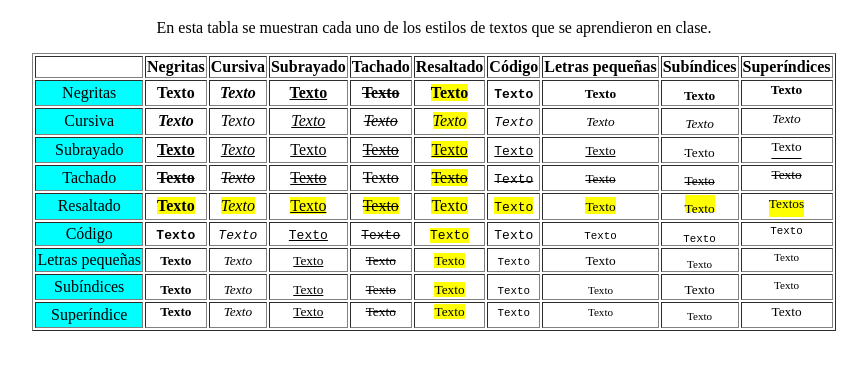
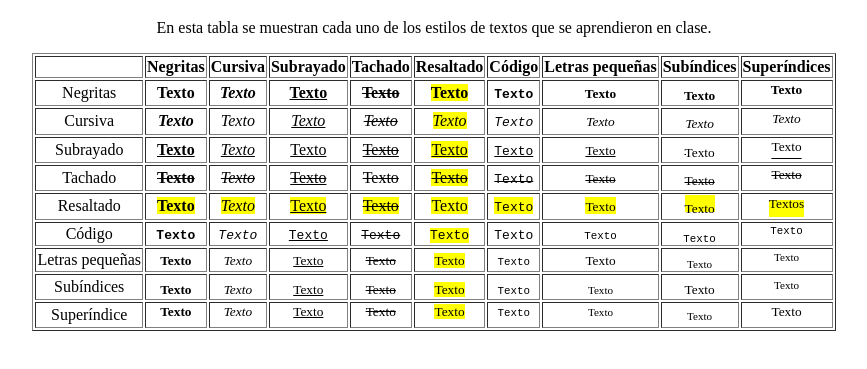
Before and after one commit to jcsapr03/jcsapr03.github.io, a plain HTML site: page index.html in a window 1280 px wide. Shown: the part 61-430 px from the top of the page, without its empty margins (206-1073 px from the left). Drawn offline with Linux system fonts and the light colour scheme.

Commit message:
Update index.html

```diff
--- a/index.html
+++ b/index.html
@@ -23,7 +23,7 @@
     </tr>
 
     <tr align=CENTER>
-        <td bgcolor="#00FFFF">Negritas</td>
+        <td>Negritas</td>
         <td><strong>Texto</strong></td>         <td><strong><em>Texto</em></strong></td>
         <td><strong><u>Texto</u ></strong></td>
         <td><strong><s>Texto</s></strong></td>
@@ -35,7 +35,7 @@
     </tr>
 
     <tr align=CENTER>
-        <td bgcolor="#00FFFF">Cursiva</td>
+        <td>Cursiva</td>
         <td><em><strong>Texto</strong></em></td>
         <td><em>Texto</em></td>
         <td><em><u>Texto</u></em></td>
@@ -48,7 +48,7 @@
     </tr>
 
      <tr align=CENTER>
-         <td bgcolor="#00FFFF">Subrayado</td>
+         <td>Subrayado</td>
          <td><u><strong>Texto</strong></u></td>
          <td><u><em>Texto</em></u></td>
          <td><u>Texto</u></td>
@@ -61,7 +61,7 @@
      </tr>
 
      <tr align=CENTER>
-         <td bgcolor="#00FFFF">Tachado</td>
+         <td>Tachado</td>
          <td><s><strong>Texto</strong></s></td>
          <td><s><em>Texto</em></s></td>
          <td><s><u>Texto</u></s></td>
@@ -74,7 +74,7 @@
      </tr>
 
     <tr align=CENTER>
-        <td bgcolor="#00FFFF">Resaltado</td>
+        <td>Resaltado</td>
         <td><mark><strong>Texto</strong></mark></td>
         <td><mark><i>Texto</i></mark></td>
         <td><mark><u>Texto</u></mark></td>
@@ -87,7 +87,7 @@
     </tr>
 
     <tr align=CENTER>
-        <td bgcolor="#00FFFF">Código</td>
+        <td>Código</td>
         <td><code><strong>Texto</strong></code></td>
         <td><code><i>Texto</i></code></td>
         <td><code><u>Texto</u></code></td>
@@ -100,7 +100,7 @@
     </tr>
 
      <tr align=CENTER>
-         <td bgcolor="#00FFFF">Letras pequeñas</td>
+         <td>Letras pequeñas</td>
          <td><small><strong>Texto</strong></small></td>
          <td><small><i>Texto</i></small></td>
          <td><small><u>Texto</u></small></td>
@@ -113,7 +113,7 @@
     </tr>
 
     <tr align=CENTER>
-        <td bgcolor="#00FFFF">Subíndices</td>
+        <td>Subíndices</td>
         <td><sub><strong>Texto</strong></sub></td>
         <td><sub><i>Texto</i></sub></td>
         <td><sub><u>Texto</u></sub></td>
@@ -126,7 +126,7 @@
     </tr>
 
     <tr align=CENTER>
-        <td bgcolor="#00FFFF">Superíndice</td>
+        <td>Superíndice</td>
         <td><sup><strong>Texto</strong></sup></td>
         <td><sup><i>Texto</i></sup></td>
         <td><sup><u>Texto</u></sup></td>
```
